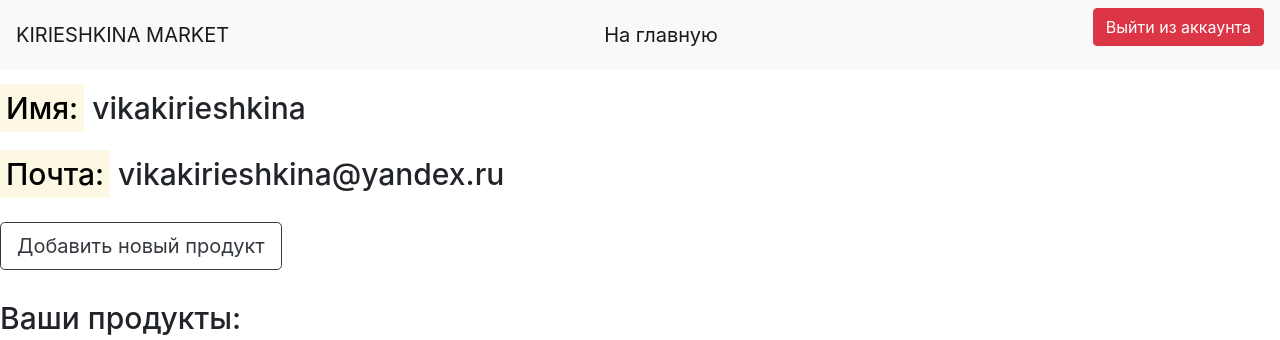
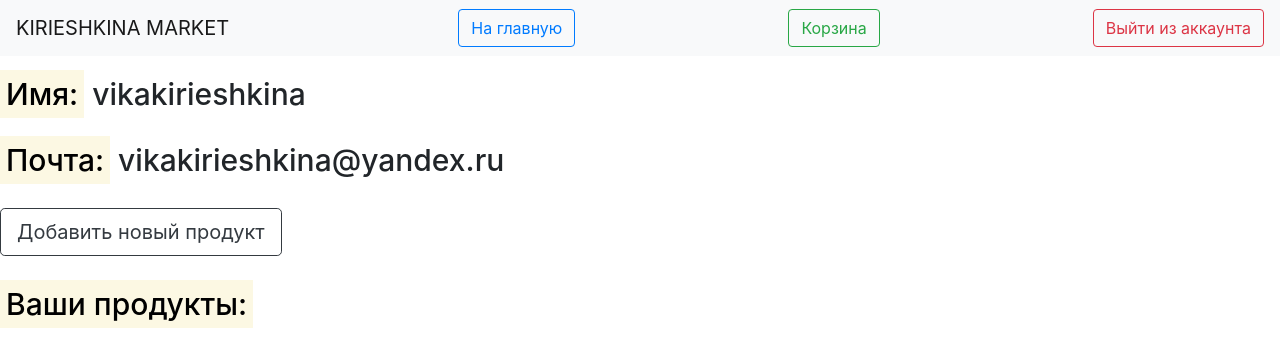
Before and after one commit to Yakushac/web_project, a Flask app: page /home in a window 1280 px wide. Shown: the top 340 px of the page. Run offline with Flask 3, Linux system fonts and the light colour scheme; a user stored in the database is signed in; data comes from the database, SQL or seed files in the repository; some libraries are stand-ins or nearby versions.

Commit message:
Update home.html

```diff
--- a/templates/home.html
+++ b/templates/home.html
@@ -13,16 +13,17 @@
 <header>
     <nav class="navbar navbar-light bg-light">
         <a class="navbar-brand" href="#">KIRIESHKINA MARKET</a>
-        <a class="navbar-brand" href="/">На главную</a>
-        <p>
-            <a class="btn btn-danger " href="/logout">Выйти из аккаунта</a>
-        </p>
+        <a class="btn btn-outline-primary" href="/">На главную</a>
+        <a class="btn btn-outline-success" href="/basket">Корзина</a>
+        <a class="btn btn-outline-danger" href="/logout">Выйти из аккаунта</a>
     </nav>
 </header>
     <div class="home">
         <h1><mark>Имя:</mark> {{ name }}</h1>
         <h1><mark>Почта:</mark> {{ email }}</h1>
-        <h2>{{ about }}</h2>
+        {% if current_user.about %}
+            <h1><mark>О себе:</mark> {{ about }}</h1>
+        {% endif %}
     </div>
     <a href="/add_product">
         <div class="btn btn-outline-dark btn-lg">
@@ -31,13 +32,18 @@
     </a>
     <div class="my_products">
         <h2>
-            Ваши продукты:
+            <mark>Ваши продукты:</mark>
         </h2>
             {% for item in products %}
+                {% if not item in products %}
+                    <h2>
+                        Вы не добавили ни одного продукта
+                    </h2>
+                {% else %}
                     <div class="card border-dark mb-3" style="max-width: 540px;">
                       <div class="row no-gutters">
                         <div class="col-md-4">
-                  <img src="" class="card-img" alt="Дефолт">
+                          <img src={{ item.image }} class="card-img" alt="Не получилось найти изображение">
                         </div>
                         <div class="col-md-8">
                           <div class="card-body">
@@ -49,6 +55,7 @@
                         </div>
                       </div>
                     </div>
+                {% endif %}
             {% endfor %}
     </div>
 </body>
```
Lines whose indentation alone changed are shown as unchanged.
